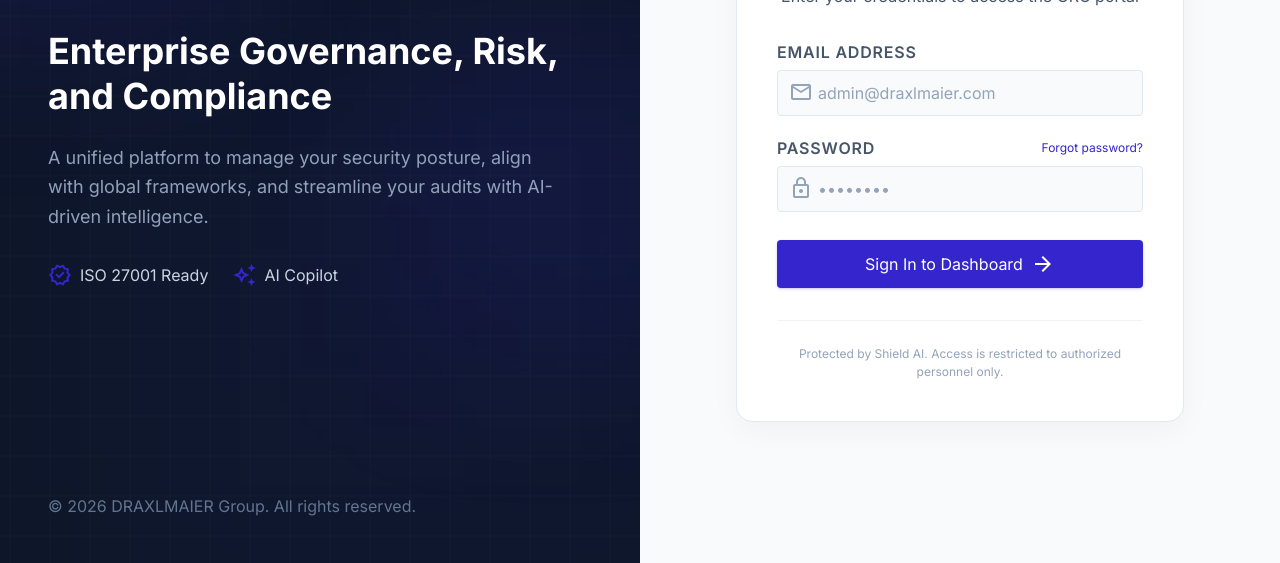
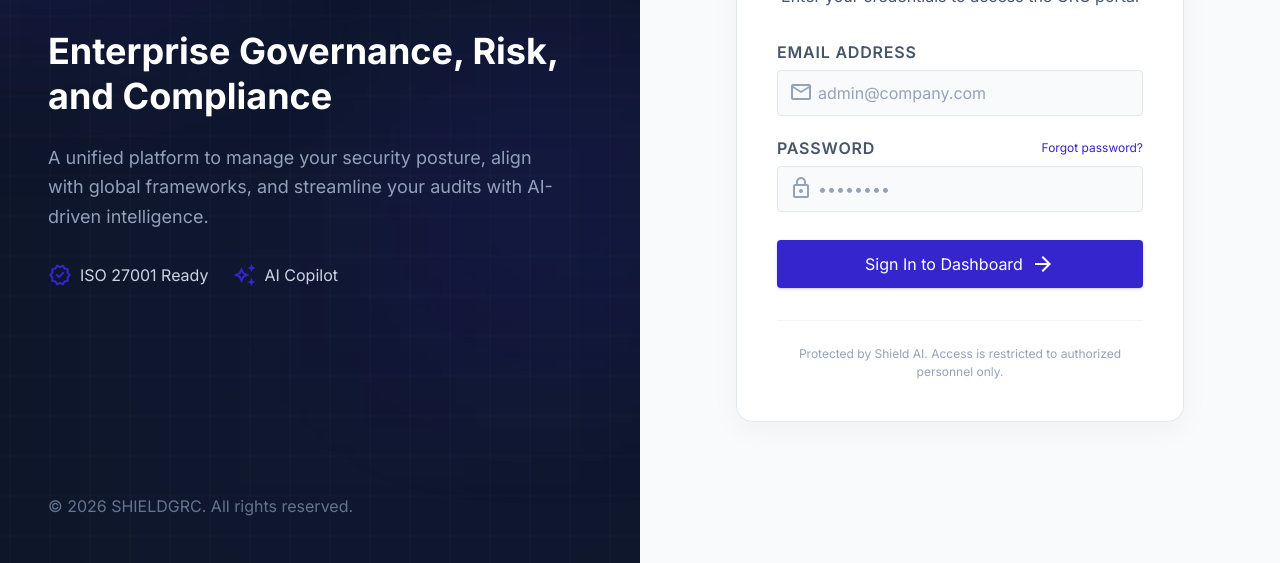
Before and after one commit to Mohamed-abidi-95/Draxelmaier-Grc-Plateform, a React (Vite) app: page /login in a window 1280 px wide. Shown: the part 234-797 px from the top of the page. Built offline with nearby package versions, Linux system fonts and the light colour scheme.

Commit message:
chore(ui): remove hardcoded company name from login page

```diff
--- a/src/features/auth/LoginView.tsx
+++ b/src/features/auth/LoginView.tsx
@@ -78,7 +78,7 @@ export const LoginView = () => {
         </div>
 
         <div className="relative z-10 text-slate-500 font-label-sm">
-          &copy; {new Date().getFullYear()} DRAXLMAIER Group. All rights reserved.
+          &copy; {new Date().getFullYear()} SHIELDGRC. All rights reserved.
         </div>
       </div>
 
@@ -116,7 +116,7 @@ export const LoginView = () => {
                   type="email"
                   value={email}
                   onChange={(e) => setEmail(e.target.value)}
-                  placeholder="admin@draxlmaier.com"
+                  placeholder="admin@company.com"
                   required
                   className="w-full bg-surface-secondary border border-border rounded-lg pl-10 pr-4 py-2.5 font-body-sm text-text-primary focus:outline-none focus:ring-2 focus:ring-primary/20 focus:border-primary transition-all placeholder-text-tertiary"
                 />
```
